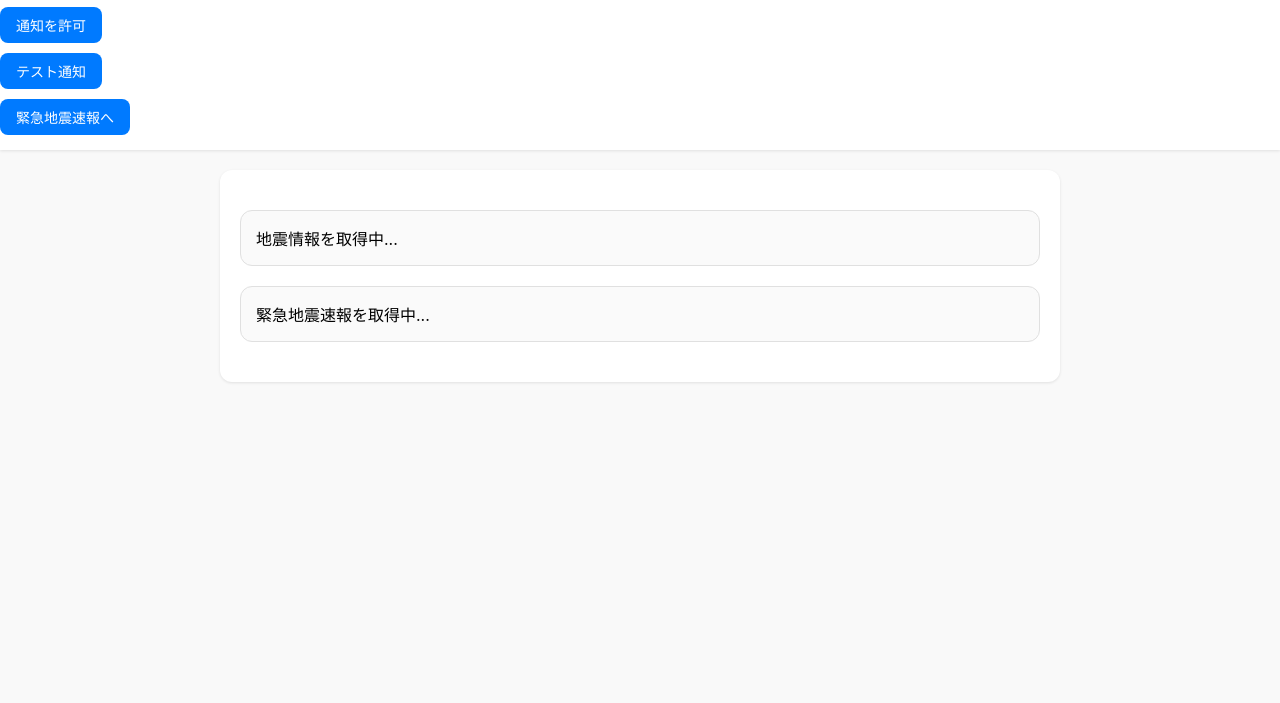
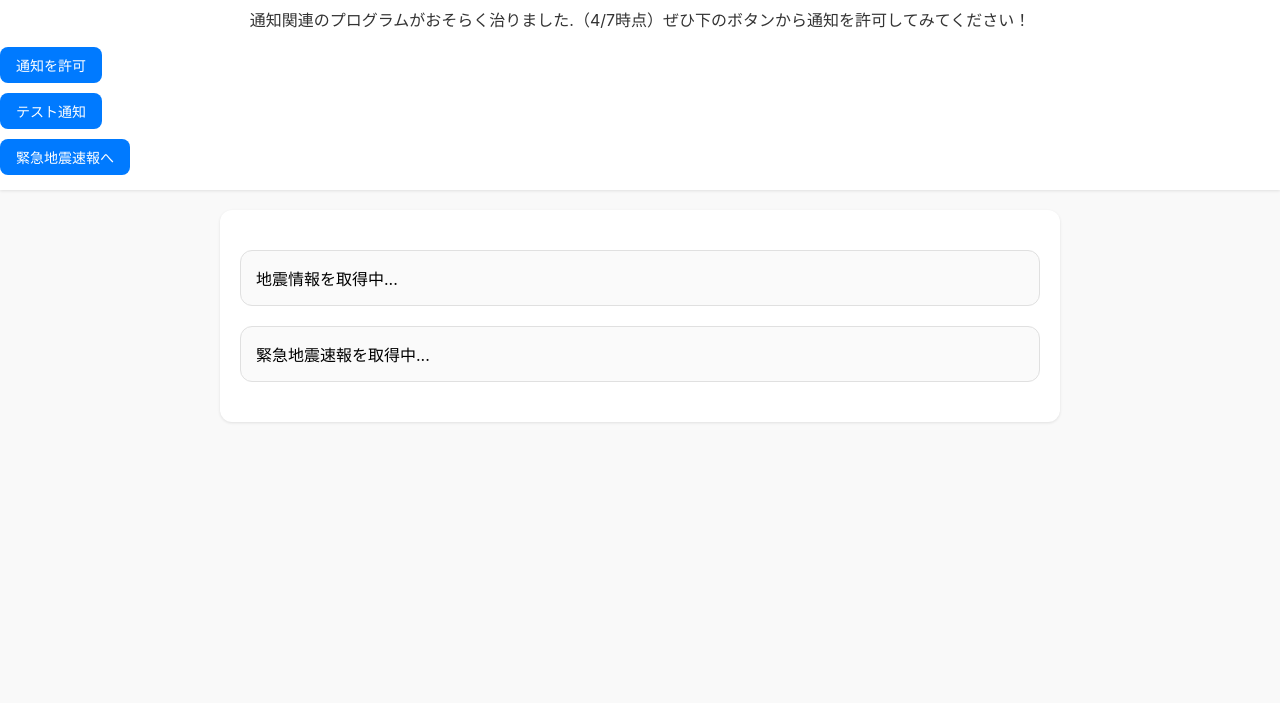
Before and after one commit to Hayato040404/quaketest, a website: page public/index.html in a window 1280 px wide. Shown: the part 97-800 px from the top of the page. Drawn offline with Linux system fonts and the light colour scheme; no server answers.

Commit message:
Update index.html

```diff
--- a/public/index.html
+++ b/public/index.html
@@ -71,6 +71,7 @@
 <body>
     <header>
         <h1>地震情報アプリ</h1>
+        <p>通知関連のプログラムがおそらく治りました.（4/7時点）ぜひ下のボタンから通知を許可してみてください！</p>
         <button id="subscribeButton">通知を許可</button>
         <button id="testNotificationButton">テスト通知</button>
         <button class="scroll-button" onclick="scrollToEewSection()">緊急地震速報へ</button>
@@ -259,8 +260,7 @@
         }
 
         function formatEewMessage(data) {
-            return `【${data.Title} 推定最大震度${data.MaxIntensity}】\n(第${data.Serial}報)\n
-            ${data.OriginTime.split(' ')[1]}頃、${data.Hypocenter}を震源とする地震がありました。地震の規模はM${data.Magunitude}程度、震源の深さは約${data.Depth}km、最大震度${data.MaxIntensity}程度と推定されています。`;
+            return `【${data.Title} 推定最大震度${data.MaxIntensity}】\n(第${data.Serial}報)\n${data.OriginTime.split(' ')[1]}頃、${data.Hypocenter}を震源とする地震がありました。地震の規模はM${data.Magunitude}程度、震源の深さは約${data.Depth}km、最大震度${data.MaxIntensity}程度と推定されています。`;
         }
 
         function getScaleDescription(scale) {
```
